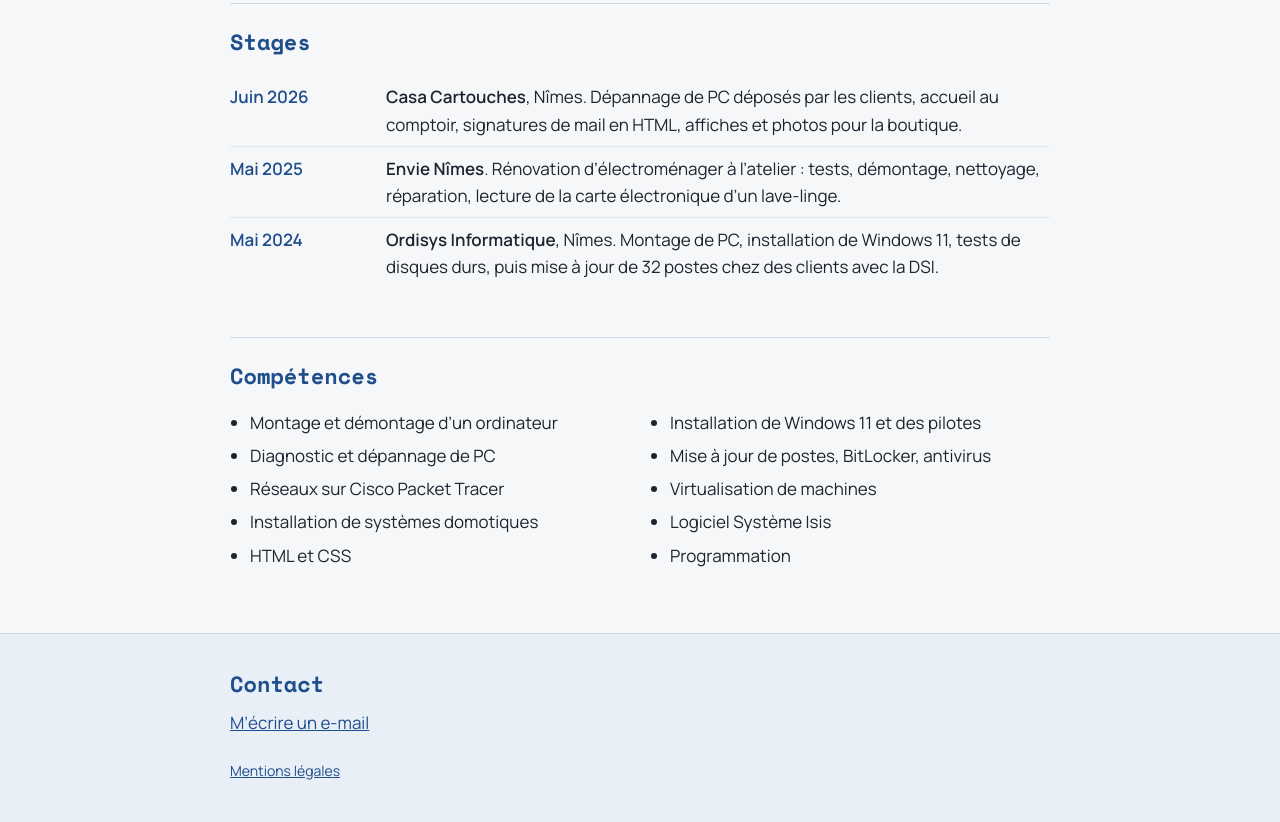
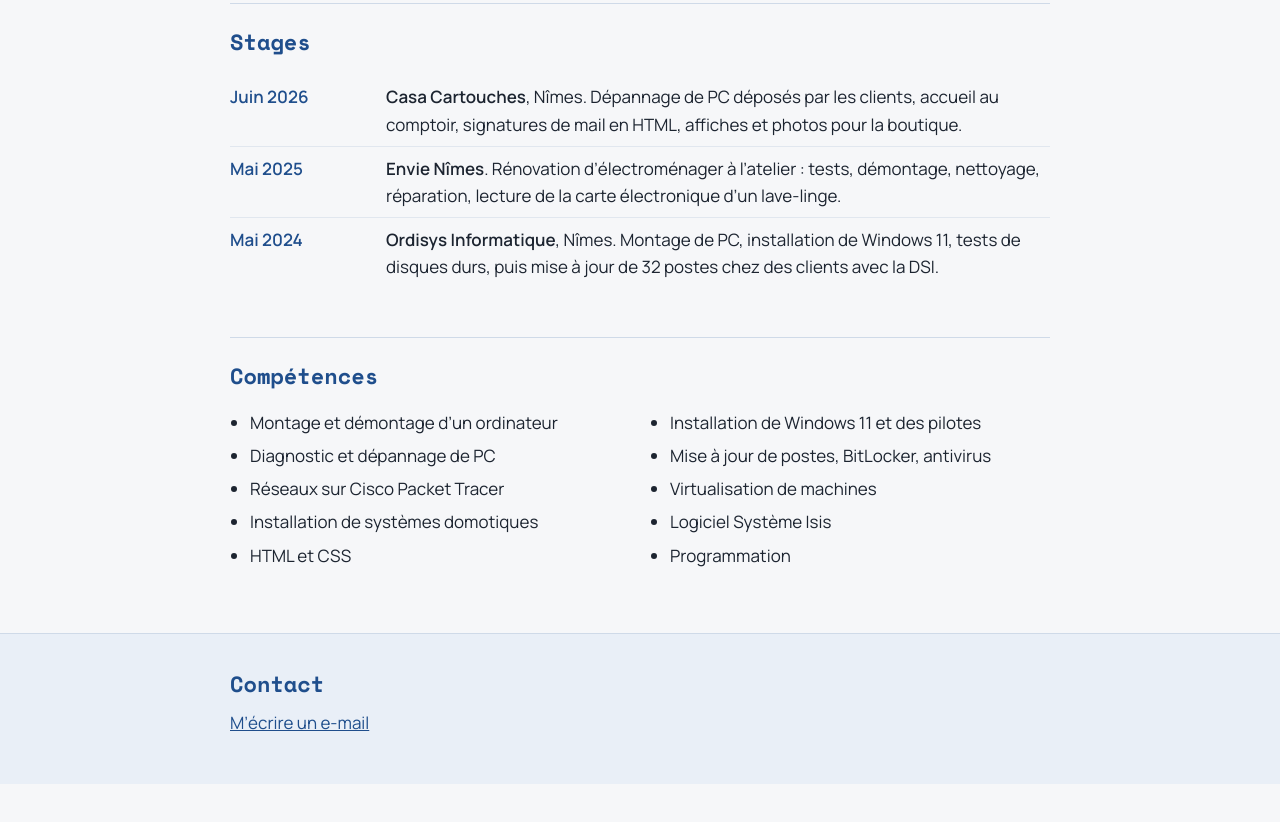
Before and after one commit to elyesghelis/elyesghelis.github.io, a plain HTML site: page index.html in a window 1280 px wide. Shown: the part 1058-1880 px from the top of the page. After the commit the page ends 1842 px from the top, so only its background shows below. Drawn offline with nearby package versions, Linux system fonts and the light colour scheme.

Commit message:
Remove legal mentions link from footer
Removed the legal mentions link from the footer.

```diff
--- a/index.html
+++ b/index.html
@@ -85,7 +85,6 @@
         <div class="conteneur">
             <h2>Contact</h2>
             <p><a href="mailto:gheliselyes883@gmail.com">M’écrire un e-mail</a></p>
-            <p class="legal"><a href="mentions-legales.html">Mentions légales</a></p>
         </div>
     </footer>
 </body>
```
